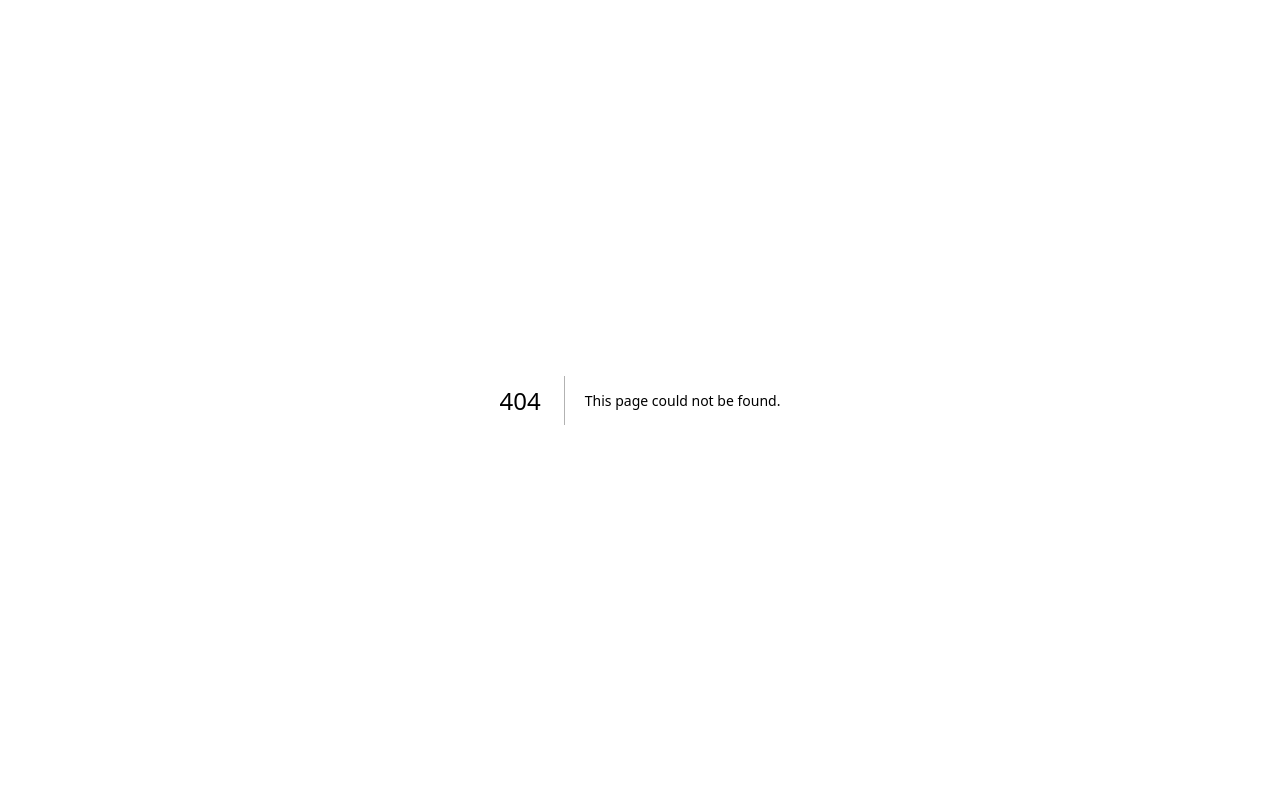
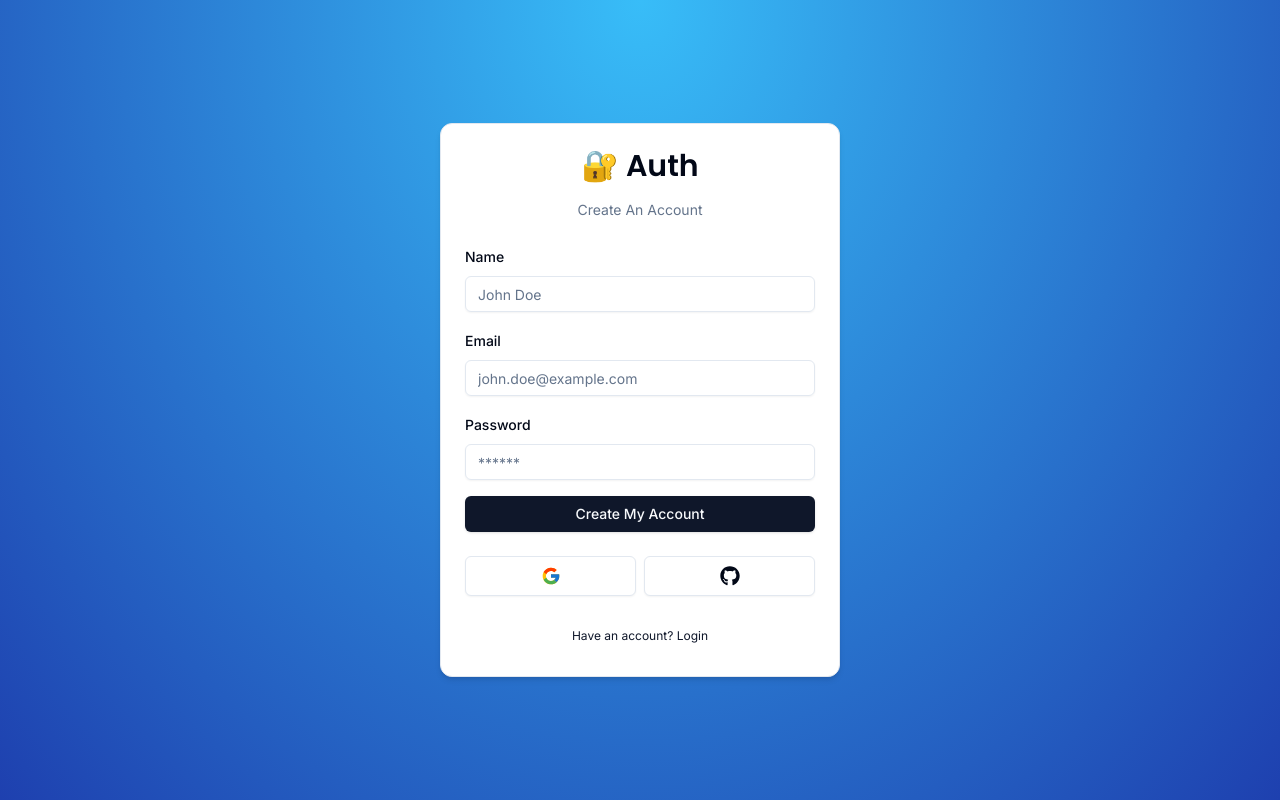
Before and after one commit to Marknjo/auth-mastery, a Next.js app: page /auth/register in a window 1280 px wide. Before the commit this address had no page. Built offline with nearby package versions, Linux system fonts and the light colour scheme.

Commit message:
implement RegisterPage

```diff
--- /dev/null
+++ b/app/auth/register/page.tsx
@@ -0,0 +1,6 @@
+import RegisterForm from '@/components/auth/register-form';
+
+function RegisterPage() {
+  return <RegisterForm />;
+}
+export default RegisterPage;
--- a/components/auth/header.tsx
+++ b/components/auth/header.tsx
@@ -7,7 +7,7 @@ type HeaderProps = {
 
 function Header({ label }: HeaderProps) {
   return (
-    <div className='w-full flex flex-col gap0y-4 items-center justify-center'>
+    <div className='w-full flex flex-col gap-y-4 items-center justify-center'>
       <h1
         className={cn('text-3xl font-semibold antialiased', poppins.className)}>
         🔐 Auth
```
